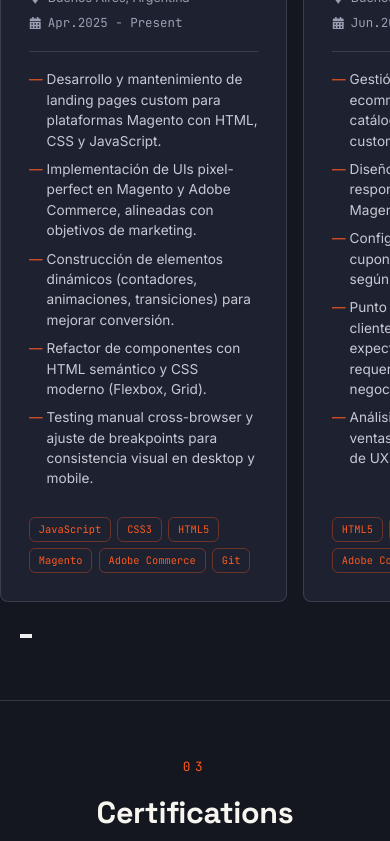
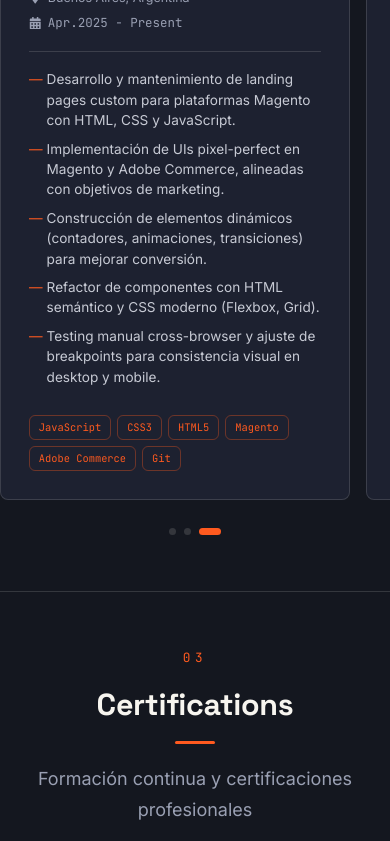
Before and after one commit to IgnacioDN/Portfolio, a React (Vite) app in the folder Portfolio-Project/: page / in a window 390 px wide. Shown: the part 2130-2971 px from the top of the page. Built offline with nearby package versions, Linux system fonts and the light colour scheme.

Commit message:
Enhance responsive design and add pagination dots
Updated styles for experience section to improve responsiveness and added pagination dots for mobile.

```diff
--- a/Portfolio-Project/src/styles/Experience.css
+++ b/Portfolio-Project/src/styles/Experience.css
@@ -165,34 +165,60 @@
   border: 1px solid var(--line-dark);
 }
 
-/* Responsive: scroll horizontal con snap en vez de columna infinita */
+/* Responsive: scroll horizontal con snap, una card a la vez */
 @media (max-width: 900px) {
   .experience-grid {
     display: flex;
     overflow-x: auto;
     scroll-snap-type: x mandatory;
     gap: 1rem;
-    padding: 0.25rem 0.25rem 1rem;
+    padding: 0.25rem 0.25rem 0.5rem;
     margin: 0 -1.25rem;
     padding-left: 1.25rem;
     padding-right: 1.25rem;
     -webkit-overflow-scrolling: touch;
-    scrollbar-width: thin;
-    scrollbar-color: var(--signal) transparent;
+    scrollbar-width: none;
   }
 
   .experience-grid::-webkit-scrollbar {
-    height: 4px;
-  }
-
-  .experience-grid::-webkit-scrollbar-thumb {
-    background: var(--signal);
-    border-radius: 4px;
+    display: none;
   }
 
   .experience-card {
-    flex: 0 0 82%;
+    flex: 0 0 100%;
     scroll-snap-align: start;
+    scroll-snap-stop: always;
+  }
+}
+
+/* Dots de paginación: ocultos en desktop, visibles solo en mobile */
+.experience-dots {
+  display: none;
+}
+
+@media (max-width: 900px) {
+  .experience-dots {
+    display: flex;
+    justify-content: center;
+    align-items: center;
+    gap: 0.5rem;
+    margin-top: 1.25rem;
+  }
+
+  .experience-dot {
+    width: 7px;
+    height: 7px;
+    border-radius: 999px;
+    border: none;
+    padding: 0;
+    background: var(--line-dark);
+    cursor: pointer;
+    transition: all 0.25s ease;
+  }
+
+  .experience-dot.active {
+    width: 22px;
+    background: var(--signal);
   }
 }
 
```
